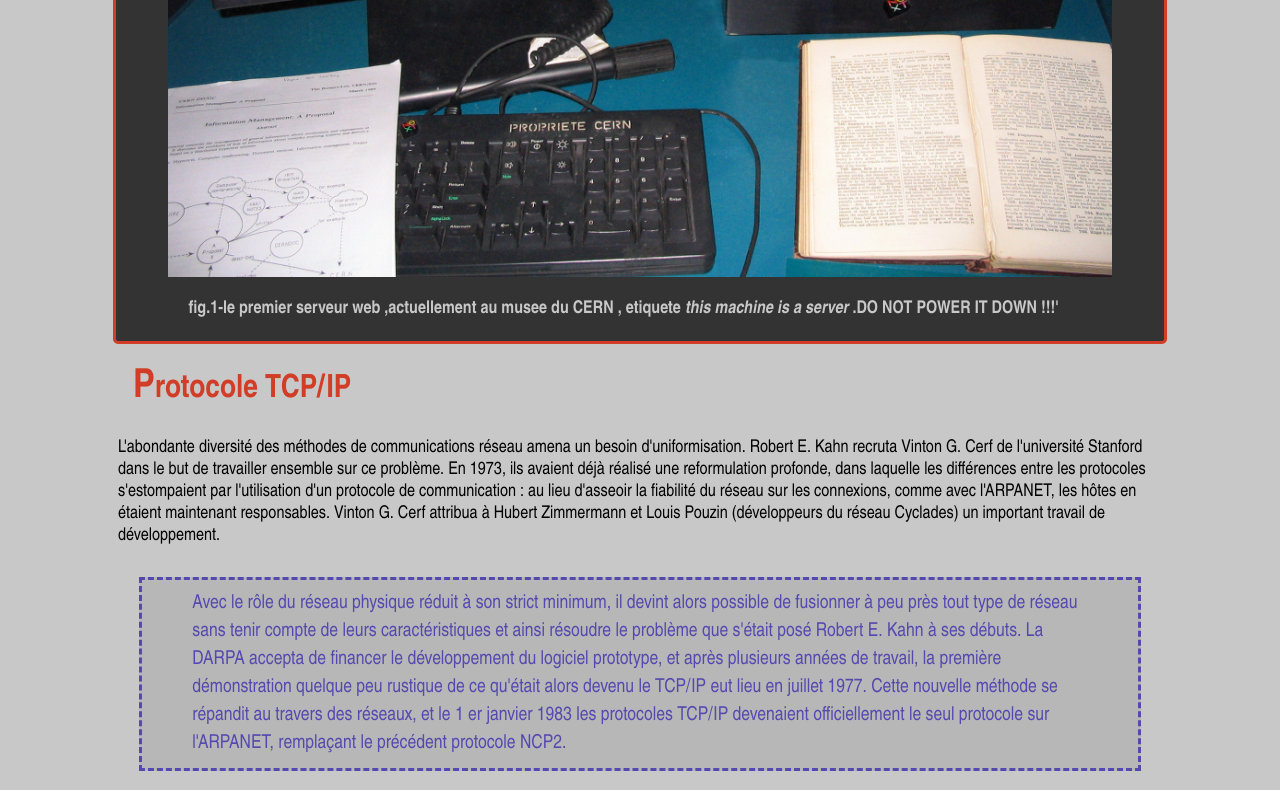
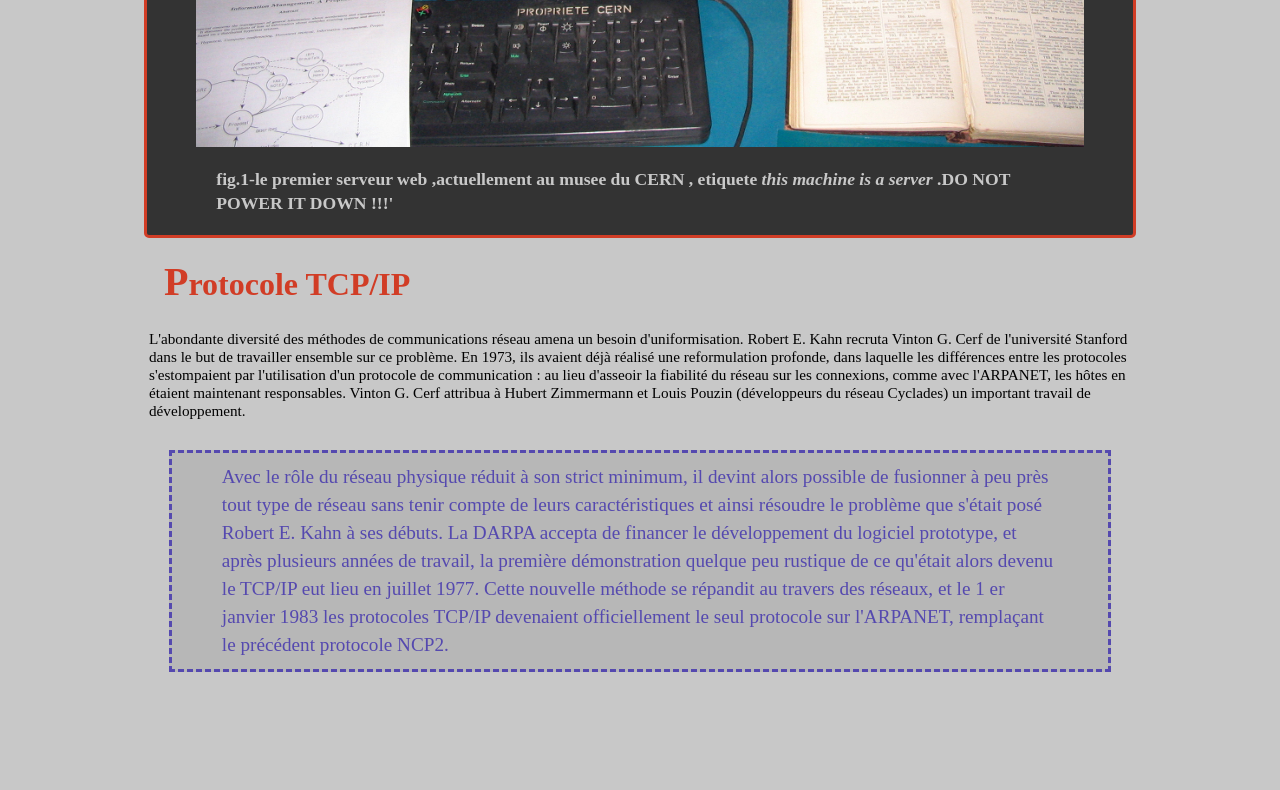
Before and after one commit to jeereq/css-first-depot, a plain HTML site: page index.html in a window 1280 px wide. Shown: the part 2010-2800 px from the top of the page. After the commit the page ends 2702 px from the top, so only its background shows below. Drawn offline with Linux system fonts and the light colour scheme.

Commit message:
Update style.css

```diff
--- a/style.css
+++ b/style.css
@@ -6,14 +6,14 @@
     margin: 0;
     padding: 0;
     box-sizing: border-box;
-    font-family: 'Arial Narrow', 'Franklin Gothic Medium', Arial, sans-serif;
+    font-family: 'Times New Roman', Times, serif serif, 'Arial Narrow', 'Franklin Gothic Medium', Arial, sans-serif;
 }
 
 body {
     padding: 20px;
+    font-weight: 400;
     padding-top: 50px;
     background-color: #c8c8c8;
-    font-size: 1em;
 }
 
 a {
@@ -45,14 +45,15 @@
 }
 
 main {
-    width: 85%;
+    width: 80%;
     margin: auto;
 }
 
 main p {
-    font-size: 1.1rem;
+    width: 100%;
+    font-size: 0.95em;
     padding: 5px;
-    margin-top: 20px;
+    margin-top: 10px;
 }
 
 figure {
@@ -60,11 +61,13 @@
     border-radius: 5px;
     border: 3.5px solid #d13d26;
     background-color: #333333;
+    height: auto;
     width: 100%;
 }
 
 figure img {
     display: block;
+    height: 80vh;
     width: 90%;
     margin: auto;
 }
```
